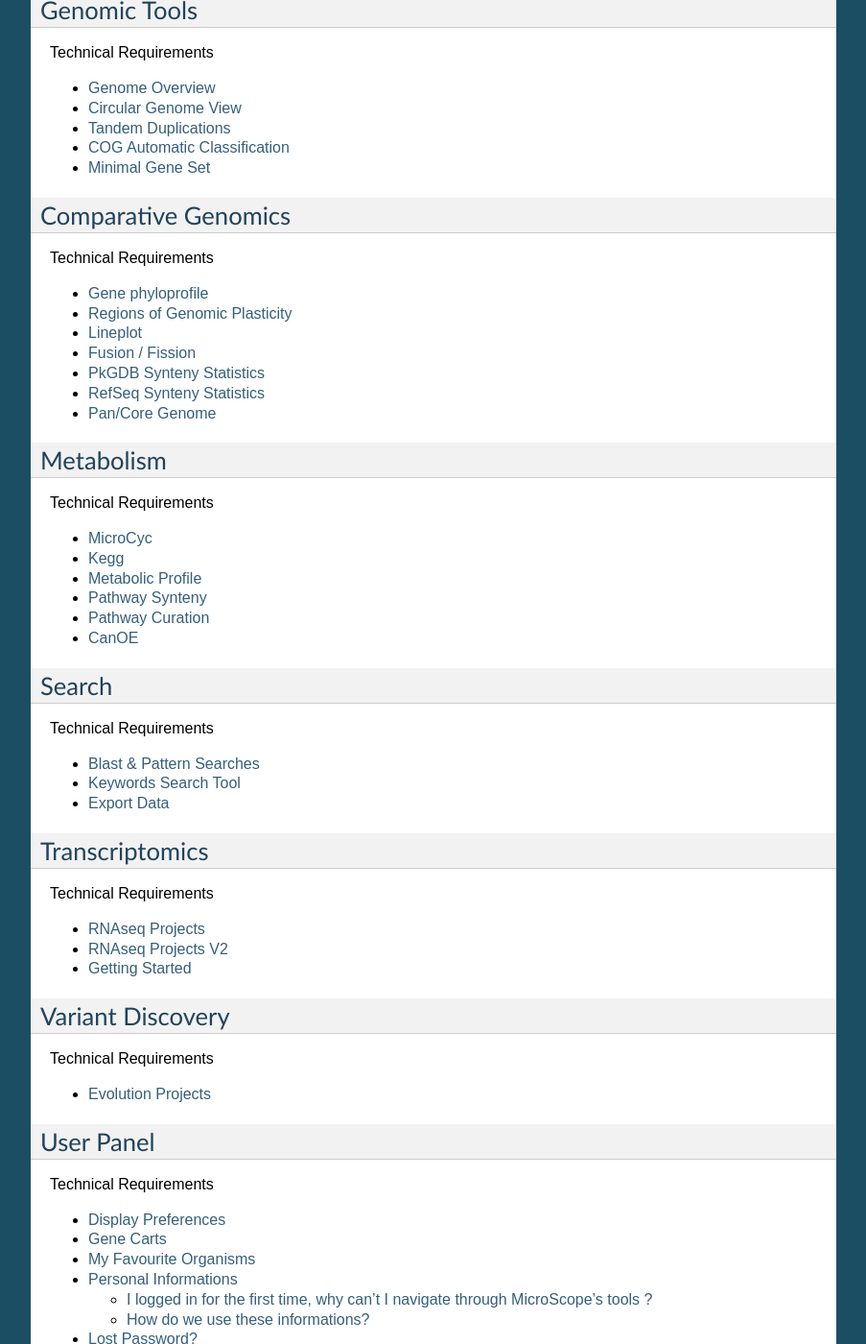
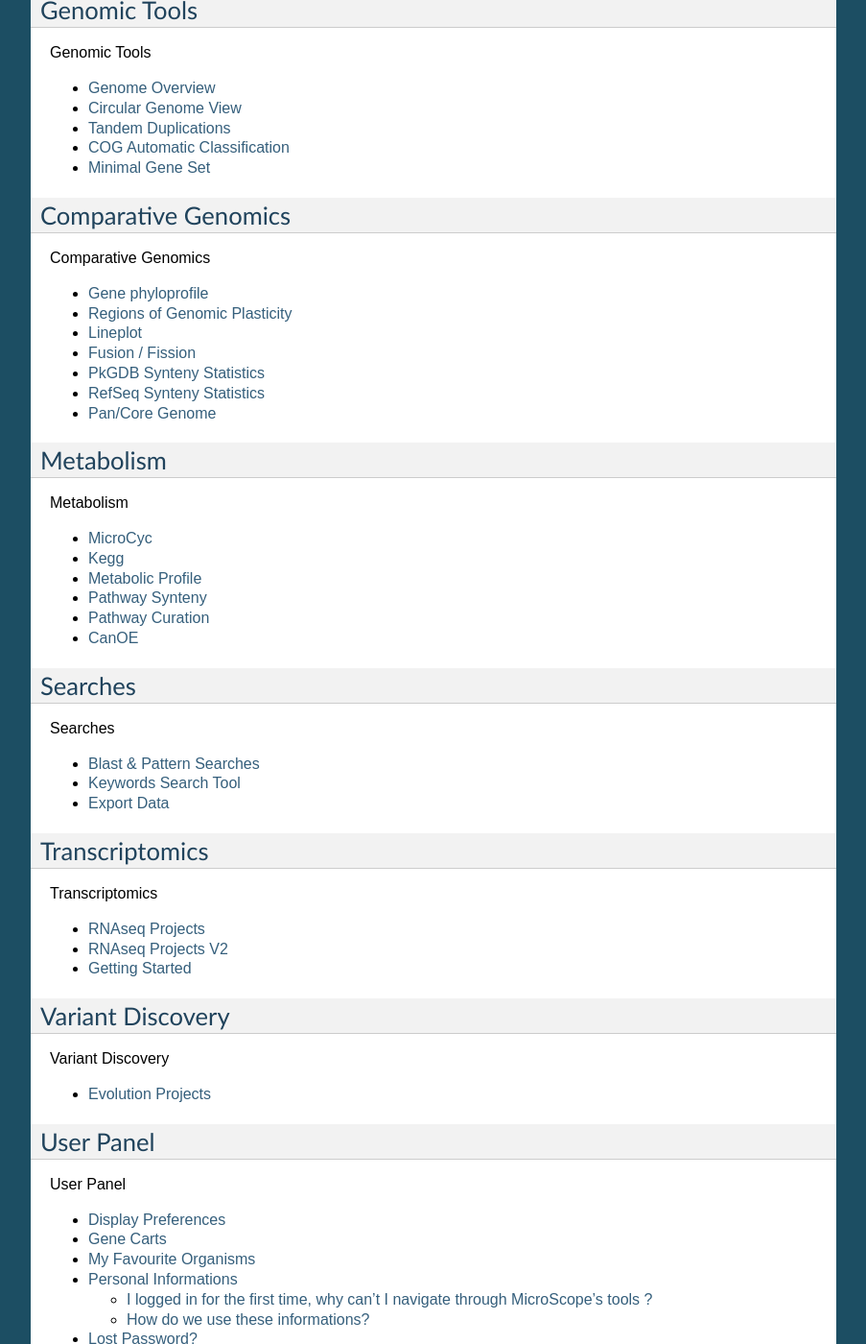
Before and after one commit to labgem/microscope-user-doc, a Sphinx documentation site: the page built from docs/index.rst, in a window 1280 px wide and 1400 px high, scrolled down 693 px. Shown: the whole window at 96% size, without its empty margins (198-1101 px from the left). Built offline with Sphinx 7.4.7, drawn with Linux system fonts in a browser that asks for light colours; formulas are drawn with MathJax 3.

Commit message:
Update index.rst

```diff
--- a/docs/index.rst
+++ b/docs/index.rst
@@ -36,7 +36,7 @@ MaGe
 Genomic Tools
 =============
 .. toctree::
-   :caption: Technical Requirements
+   :caption: Genomic Tools
    :maxdepth: 2
 
    content/genomic/overview
@@ -49,7 +49,7 @@ Genomic Tools
 Comparative Genomics
 ====================
 .. toctree::
-   :caption: Technical Requirements
+   :caption: Comparative Genomics
    :maxdepth: 2
 
    content/compgenomics/phyloprofil
@@ -64,7 +64,7 @@ Comparative Genomics
 Metabolism
 ==========
 .. toctree::
-   :caption: Technical Requirements
+   :caption: Metabolism
    :maxdepth: 2
 
    content/metabolism/microcyc
@@ -74,11 +74,11 @@ Metabolism
    content/metabolism/pathwayCuration
    content/metabolism/canoe
 
-======
-Search
-======
+========
+Searches
+========
 .. toctree::
-   :caption: Technical Requirements
+   :caption: Searches
    :maxdepth: 2
 
    content/search/blast
@@ -89,7 +89,7 @@ Search
 Transcriptomics
 ===============
 .. toctree::
-   :caption: Technical Requirements
+   :caption: Transcriptomics
    :maxdepth: 2
 
    content/transcriptomic/rnaseq
@@ -100,7 +100,7 @@ Transcriptomics
 Variant Discovery
 =================
 .. toctree::
-   :caption: Technical Requirements
+   :caption: Variant Discovery
    :maxdepth: 2
 
    content/expdata/NGSProjectEvo
@@ -109,7 +109,7 @@ Variant Discovery
 User Panel
 ==========
 .. toctree::
-   :caption: Technical Requirements
+   :caption: User Panel
    :maxdepth: 2
 
    content/userpanel/displaypref
```
